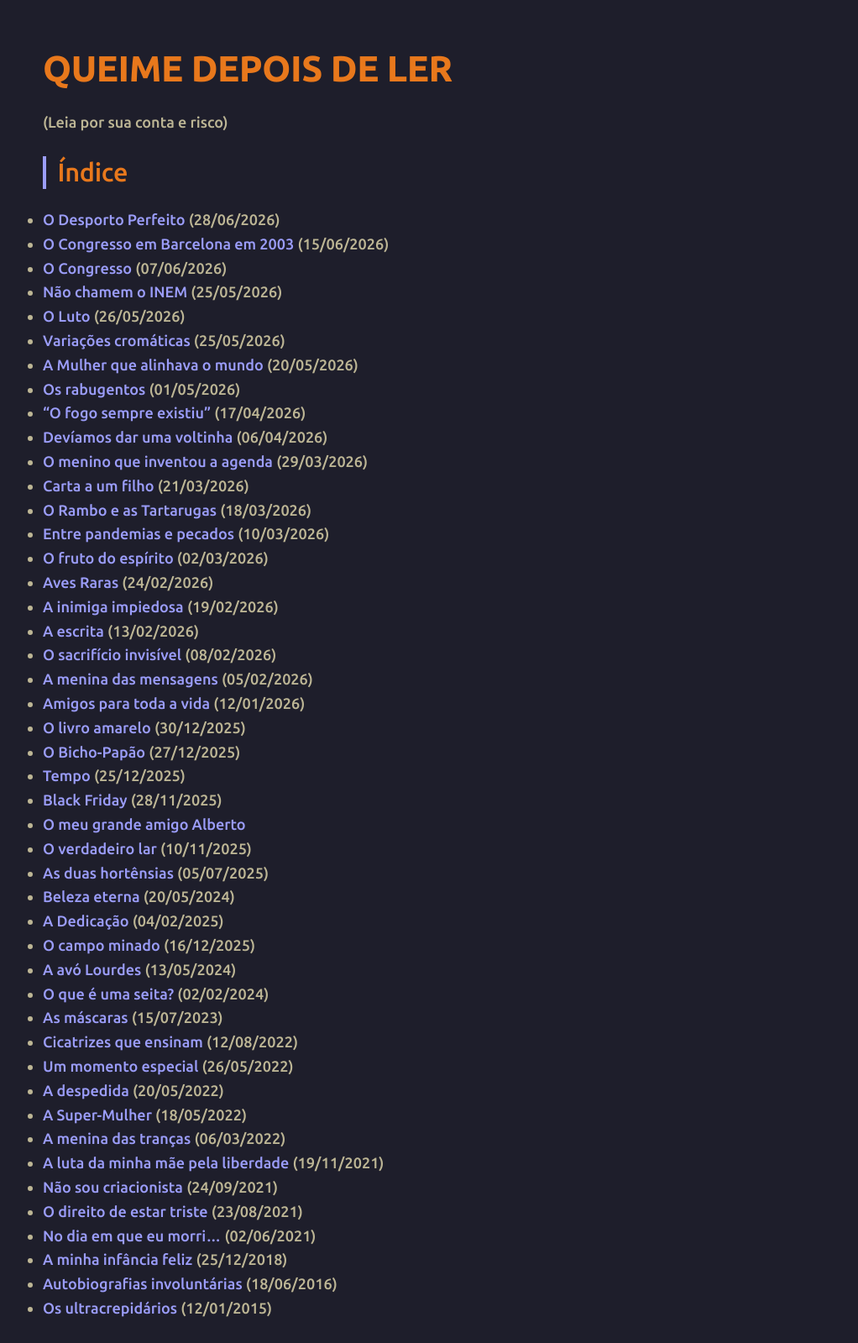
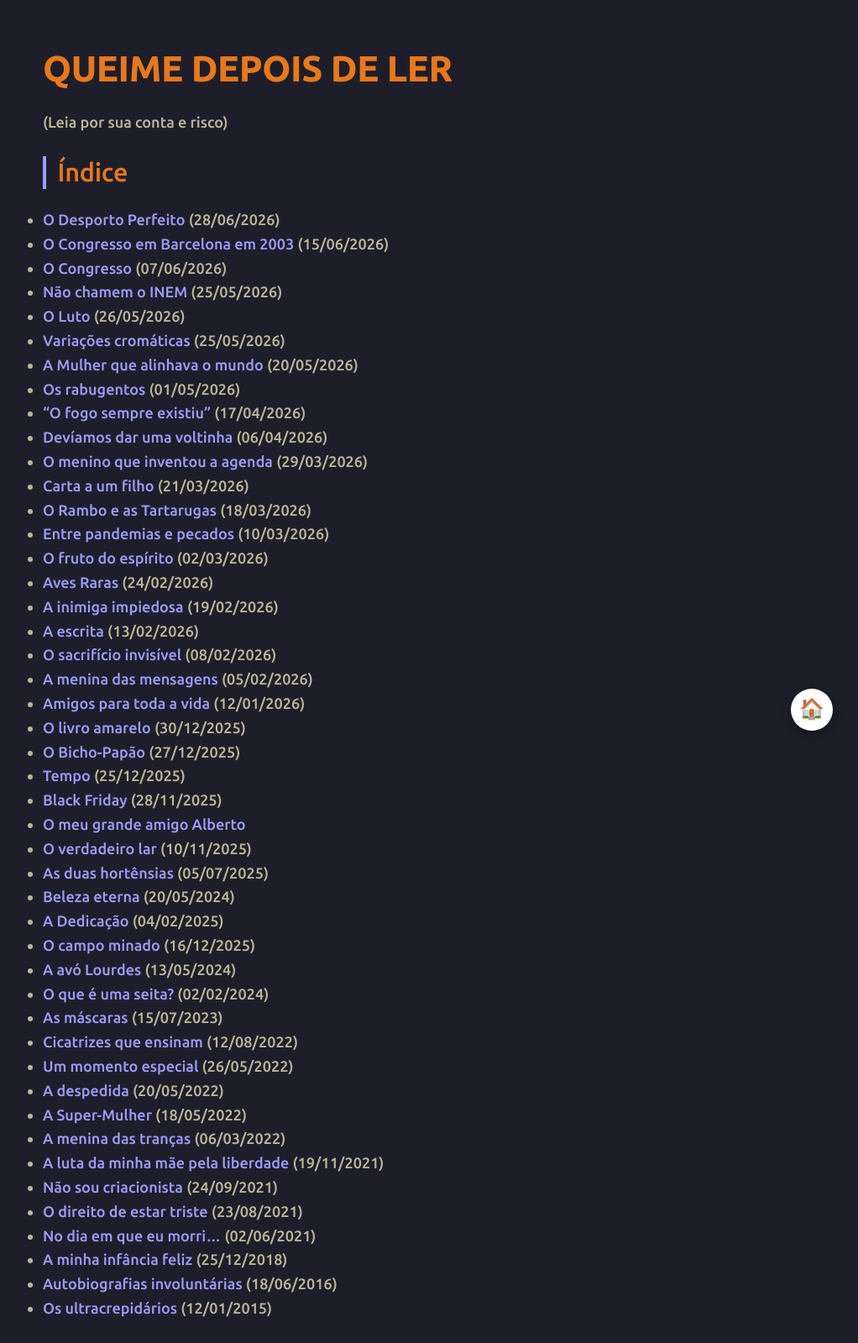
Before and after one commit to joaquim-capitao/queime-depois-de-ler, a Jekyll site: the page built from index.md, in a window 1280 px wide. Shown: the whole page at 84% size, without its empty margins (258-1280 px from the left). Built offline with Jekyll 4.4.1, drawn with Linux system fonts in a browser that asks for light colours; our own code applies the rules of GitHub Pages for plain Markdown files.

Commit message:
Atualizar o style-dark.html

```diff
--- a/_layouts/style-dark.html
+++ b/_layouts/style-dark.html
@@ -14,5 +14,8 @@
         </article>
     </main>
 
+    <!-- Ícone Home Flutuante apontando para o índice correto -->
+    <a href="{{ '/index' | relative_url }}" style="position: fixed; bottom: 30px; right: 30px; width: 50px; height: 50px; background-color: #ffffff; color: #000000; border-radius: 50%; display: flex; align-items: center; justify-content: center; text-decoration: none; font-size: 24px; box-shadow: 0 4px 12px rgba(0,0,0,0.3); z-index: 9999;" title="Voltar ao índice">🏠</a>
+
 </body>
 </html>
```
